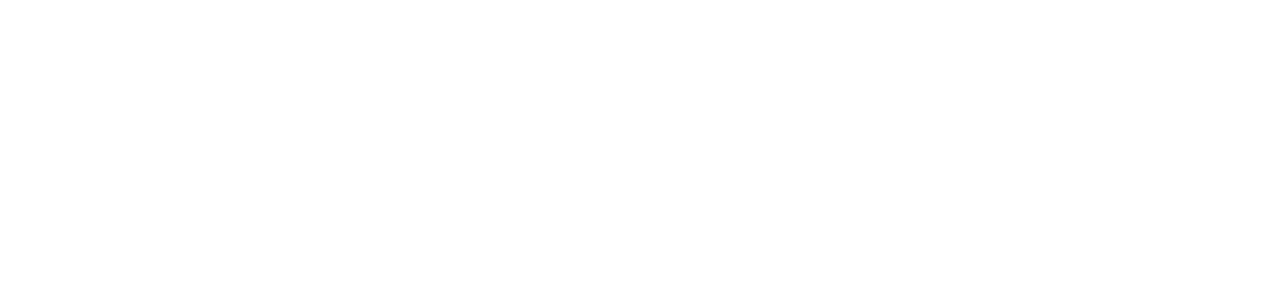
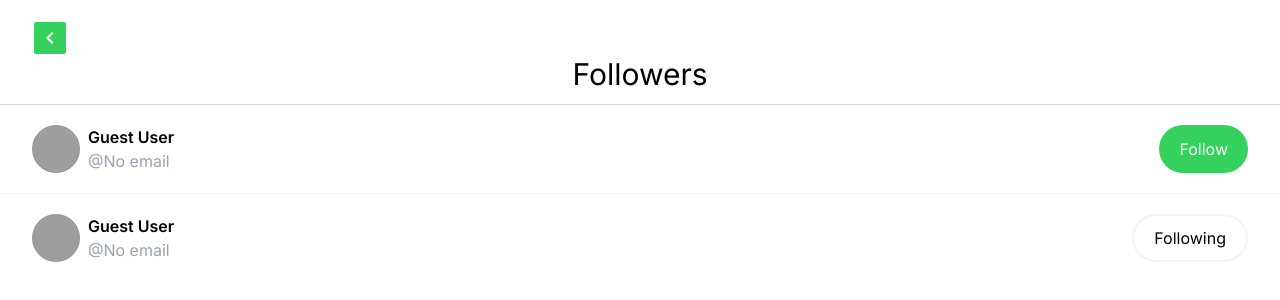
Before and after one commit to FatmaMoataz/SocialMediaWebApp, a React (Vite) app: page /followers/1 in a window 1280 px wide. Before the commit this address had no page. Shown: the top 300 px of the page. Built offline with nearby package versions, Linux system fonts and the light colour scheme; sample sign-in values are in the browser's storage; grey boxes are pictures that could not be loaded.

Commit message:
protected routes & static followers page

```diff
--- a/src/App.tsx
+++ b/src/App.tsx
@@ -1,13 +1,21 @@
-import { BrowserRouter, Route, Routes } from "react-router-dom";
-import Layout from "./components/Layout/Layout";
+import { BrowserRouter, Route, Routes, Navigate } from "react-router-dom";
+import { useDispatch } from "react-redux";
+import { useEffect } from "react";
+import type { AppDispatch } from "./redux/store";
+import { loadToken } from "./redux/slices/authSlice";
+
 import Login from "./pages/Login/Login";
+import Signup from "./pages/Signup/Signup";
 import Setting from "./pages/Setting/Setting";
-import { useDispatch } from "react-redux";
-import type { AppDispatch } from "./redux/store";
-import { useEffect } from "react";
-import { loadToken } from "./redux/slices/authSlice";
-import Signup from "./pages/Signup/Signup";
 import Profile from "./pages/Profile/Profile";
+import Followers from "./pages/Followers/Followers";
+import ProtectedRoutes from "./components/ProtectedRoutes/ProtectedRoutes";
+
+// Redirect based on token for root "/"
+function RedirectHome() {
+  const token = localStorage.getItem("token");
+  return token ? <Navigate to="/setting" replace /> : <Navigate to="/login" replace />;
+}
 
 function App() {
   const dispatch = useDispatch<AppDispatch>();
@@ -19,12 +27,17 @@ function App() {
   return (
     <BrowserRouter>
       <Routes>
-        <Route path="/" element={<Layout />}></Route>
-        <Route index element={<Login />} />
+        {/* Root redirects based on token */}
+        <Route path="/" element={<RedirectHome />} />
+
+        {/* Public routes */}
         <Route path="/login" element={<Login />} />
-        <Route path="/setting" element={<Setting />} />
         <Route path="/signup" element={<Signup />} />
-        <Route path="/profile" element={<Profile />} />
+
+        {/* Protected routes */}
+        <Route path="/setting" element={<ProtectedRoutes><Setting /></ProtectedRoutes>} />
+        <Route path="/profile" element={<ProtectedRoutes><Profile /></ProtectedRoutes>} />
+        <Route path="/followers/:id" element={<ProtectedRoutes><Followers /></ProtectedRoutes>} />
       </Routes>
     </BrowserRouter>
   );
--- a/src/api/eduAPI.ts
+++ b/src/api/eduAPI.ts
@@ -5,7 +5,7 @@ const eduAPI = axios.create({
 });
 
 eduAPI.interceptors.request.use((config) => {
-  const token = localStorage.getItem("user_token_2");
+  const token = localStorage.getItem("token");
   if (token) {
     config.headers.Authorization = `Bearer ${token}`;
   }
--- /dev/null
+++ b/src/components/AppFollowers/AppFollowers.tsx
@@ -0,0 +1,20 @@
+import { MdKeyboardArrowLeft } from "react-icons/md";
+import { useNavigate } from "react-router-dom";
+
+export default function AppFollowers() {
+
+const navigate = useNavigate()
+
+  return (
+
+    <div className="mx-8">
+            <MdKeyboardArrowLeft
+              className="text-white cursor-pointer bg-main border-2 rounded-sm p-1 text-4xl"
+              onClick={() => navigate('/setting')}
+            />
+            <h1 className="text-3xl text-center">Followers</h1>
+    </div>
+
+
+  )
+}
--- /dev/null
+++ b/src/components/BodyFollowers/BodyFollowers.tsx
@@ -0,0 +1,54 @@
+// import Loader from "../Loader/Loader";
+// import { useEffect } from "react";
+// import { useDispatch, useSelector } from "react-redux";
+// import type { RootState, AppDispatch } from "../../redux/store";
+// import { useNavigate } from "react-router-dom";
+
+
+export default function BodyFollowers() {
+  //   const dispatch = useDispatch<AppDispatch>();
+  // const {
+  //   data: user,
+  //   loading,
+  //   error,
+  // } = useSelector((state: RootState) => state.user);
+  // const navigate = useNavigate();
+
+  return (
+    <>
+    <div className="mx-8 flex justify-between my-5">
+         <div className="flex items-center gap-2 overflow-hidden">
+              <img
+                src="https://images.unsplash.com/photo-1491528323818-fdd1faba62cc?ixlib=rb-1.2.1&auto=format&fit=facearea&facepad=2&w=256&h=256&q=80"
+                alt="profile"
+                className="size-12 rounded-full ring-2 ring-white outline -outline-offset-1 outline-black/5"
+              />
+              <div className="">
+                      <h1 className="font-semibold">{"Guest User"}</h1>
+                    <p className="text-gray-400">@{"No email"}</p>
+
+              </div>
+
+            </div>
+       <button className="text-white bg-main rounded-full px-5 cursor-pointer">Follow</button>
+      </div>
+  <div className="flex-grow border-t border-gray-100 my-3"></div>
+          <div className="mx-8 flex justify-between my-5">
+         <div className="flex items-center gap-2 overflow-hidden">
+              <img
+                src="https://images.unsplash.com/photo-1491528323818-fdd1faba62cc?ixlib=rb-1.2.1&auto=format&fit=facearea&facepad=2&w=256&h=256&q=80"
+                alt="profile"
+                className="size-12 rounded-full ring-2 ring-white outline -outline-offset-1 outline-black/5"
+              />
+              <div className="">
+                      <h1 className="font-semibold">{"Guest User"}</h1>
+                    <p className="text-gray-400">@{"No email"}</p>
+
+              </div>
+
+            </div>
+       <button className="border-2 border-gray-100 rounded-full px-5 cursor-pointer">Following</button>
+      </div>
+</>
+  )
+}
--- a/src/components/BodySetting/BodySetting.tsx
+++ b/src/components/BodySetting/BodySetting.tsx
@@ -1,11 +1,11 @@
 import { MdKeyboardArrowRight } from "react-icons/md";
 import { useSelector, useDispatch } from "react-redux";
 import { useEffect } from "react";
-import { type RootState } from "../../redux/store";
+import { type RootState, type AppDispatch } from "../../redux/store";
 import { fetchUserPosts } from "../../redux/slices/postsSlice";
-import { type AppDispatch } from "../../redux/store";
 import { fetchUserFollowers } from "../../redux/slices/followersSlice";
 import { fetchUserFollowing } from "../../redux/slices/followingSlice";
+import { useNavigate } from "react-router-dom";
 
 type Info = {
   num: string | number,
@@ -22,81 +22,59 @@ interface BodySettingProps {
   userId: number;
 }
 
-export default function BodySetting({ userId }: BodySettingProps) {
+export default function BodySetting({ userId}: BodySettingProps) {
   const dispatch = useDispatch<AppDispatch>();
+
+  const navigate = useNavigate()
 
   const { posts, loading: postsLoading, error: postsError } = useSelector((state: RootState) => state.posts);
   const { followers, loading: followersLoading, error: followersError } = useSelector((state: RootState) => state.followers);
   const { following, loading: followingLoading, error: followingError } = useSelector((state: RootState) => state.following);
 
   useEffect(() => {
+    dispatch(fetchUserPosts(userId));
     dispatch(fetchUserFollowers(userId));
-        dispatch(fetchUserPosts(userId));
     dispatch(fetchUserFollowing(userId));
   }, [dispatch, userId]);
 
+
   const infos: Info[] = [
-        {
-            num: postsLoading ? '...' : postsError ? 0 : posts.length,
-            title: 'Post',
-        },
-        {
-            num: followersLoading ? '...' : followersError ? 0 : followers.length,
-            title: 'Followers',
-        },
-        {
-            num: followingLoading ? '...' : followingError ? 0 : following.length,
-            title: 'Following',
-        },
-    ]
+    { num: postsLoading ? "..." : postsError ? 0 : posts.length, title: "Post" },
+    { num: followersLoading ? "..." : followersError ? 0 : followers.length, title: "Followers" },
+    { num: followingLoading ? "..." : followingError ? 0 : following.length, title: "Following" },
+  ];
 
   const settings: Setting[] = [
-        {
-            title: 'Notification',
-            subtitle: 'See your recent activity',
-            notification: 35
-        },
-        {
-            title: 'Friends',
-            subtitle: 'Friendlist totals',
-        },
-        {
-            title: 'Messages',
-            subtitle: 'Message your friends',
-            notification: 2
-        },
-        {
-            title: 'Albums',
-            subtitle: 'Save or post your albums',
-        },
-        {
-            title: 'Favorites',
-            subtitle: 'Friends you love',
-        },
-    ]
+    { title: "Notification", subtitle: "See your recent activity", notification: 35 },
+    { title: "Friends", subtitle: "Friendlist totals" },
+    { title: "Messages", subtitle: "Message your friends", notification: 2 },
+    { title: "Albums", subtitle: "Save or post your albums" },
+    { title: "Favorites", subtitle: "Friends you love" },
+  ];
 
   return (
-        <div className='mx-8'>
+    <div className="mx-8">
       <div className="flex justify-around my-3">
-                {infos.map((info, index) => {
-                    return (
+  {infos.map((info, index) => (
     <div
       key={index}
-                            className="border-2 border-gray-300 px-5 py-3 rounded-xl text-center mt-6"
+      className="border-2 border-gray-300 px-5 py-3 rounded-xl text-center mt-6 cursor-pointer hover:bg-gray-100"
+      onClick={() => {
+        if (info.title === "Post") navigate(`/posts/${userId}`);
+        else if (info.title === "Followers") navigate(`/followers/${userId}`);
+        else if (info.title === "Following") navigate(`/following/${userId}`);
+      }}
     >
       <h1 className="text-3xl">{info.num}</h1>
       <p className="text-gray-400">{info.title}</p>
     </div>
-                    );
-                })}
+  ))}
 </div>
+
+
       <div>
-                {settings.map((setting, index) => {
-                    return (
-                        <div
-                            key={index}
-                            className="flex justify-between my-7 mx-11"
-                        >
+        {settings.map((setting, index) => (
+          <div key={index} className="flex justify-between my-7 mx-11">
             <div className="title">
               <h1 className="font-semibold">{setting.title}</h1>
               <p className="text-gray-400">{setting.subtitle}</p>
@@ -110,9 +88,8 @@ export default function BodySetting({ userId }: BodySettingProps) {
               <MdKeyboardArrowRight className="text-gray-400 border-2 rounded-full border-gray-300 p-1 text-3xl" />
             </div>
           </div>
-                    );
-                })}
+        ))}
       </div>
     </div>
-    )
+  );
 }
--- /dev/null
+++ b/src/components/ProtectedRoutes/ProtectedRoutes.tsx
@@ -0,0 +1,16 @@
+import { type ReactNode } from "react";
+import { Navigate } from "react-router-dom";
+
+interface ProtectedRouteProps {
+  children: ReactNode;
+}
+
+export default function ProtectedRoutes({ children }: ProtectedRouteProps) {
+  const token = localStorage.getItem("token");
+
+  if (!token) {
+    return <Navigate to="/login" replace />;
+  }
+
+  return <>{children}</>;
+}
--- /dev/null
+++ b/src/pages/Followers/Followers.tsx
@@ -0,0 +1,18 @@
+import AppFollowers from '../../components/AppFollowers/AppFollowers'
+import BodyFollowers from '../../components/BodyFollowers/BodyFollowers'
+import { motion } from "framer-motion";
+
+export default function Followers() {
+
+  return (
+    <motion.div className='my-5'
+                initial={{ opacity: 0 }}
+        animate={{ opacity: 1 }}
+        transition={{ duration: 0.9 }}
+    >
+        <AppFollowers/>
+          <div className="flex-grow border-t border-gray-300 my-3"></div>
+<BodyFollowers />
+    </motion.div>
+  )
+}
--- a/src/pages/Setting/Setting.tsx
+++ b/src/pages/Setting/Setting.tsx
@@ -1,10 +1,12 @@
+import { useSelector } from 'react-redux';
 import AppSetting from '../../components/AppSetting/AppSetting'
 import BodySetting from '../../components/BodySetting/BodySetting'
 import BottomSetting from '../../components/BottomSetting/BottomSetting'
 import { motion } from "framer-motion"
-
+import type { RootState } from '../../redux/store';
 
 export default function Setting() {
+  const userId = useSelector((state: RootState) => state.auth.userId);
   return (
     <>
     <motion.div
@@ -14,7 +16,7 @@ export default function Setting() {
     className='my-5'>
         <AppSetting/>
   <div className="flex-grow border-t border-gray-300 my-3"></div>
-  <BodySetting/>
+  <BodySetting userId={userId}/>
     <div className="flex-grow border-t border-gray-300 my-3"></div>
     <BottomSetting/>
     </motion.div>
--- a/src/redux/slices/followingSlice.ts
+++ b/src/redux/slices/followingSlice.ts
@@ -20,7 +20,7 @@ export const fetchUserFollowing = createAsyncThunk(
   'following/fetchUserFollowing',
   async (userId: number, { rejectWithValue }) => {
     try {
-      const response = await fetch(`http://127.0.0.1:8000/get-user-following?user_id=${userId}`);
+      const response = await fetch(`http://127.0.0.1:8000/get-followings?user_id=${userId}`);
       if (!response.ok) {
         throw new Error('Server error');
       }
```
Also changed, not shown: src/components/AppProfile/AppProfile.tsx (+11 -2 lines), src/pages/Profile/Profile.tsx (+9 -3 lines). Lines whose indentation alone changed are shown as unchanged.
